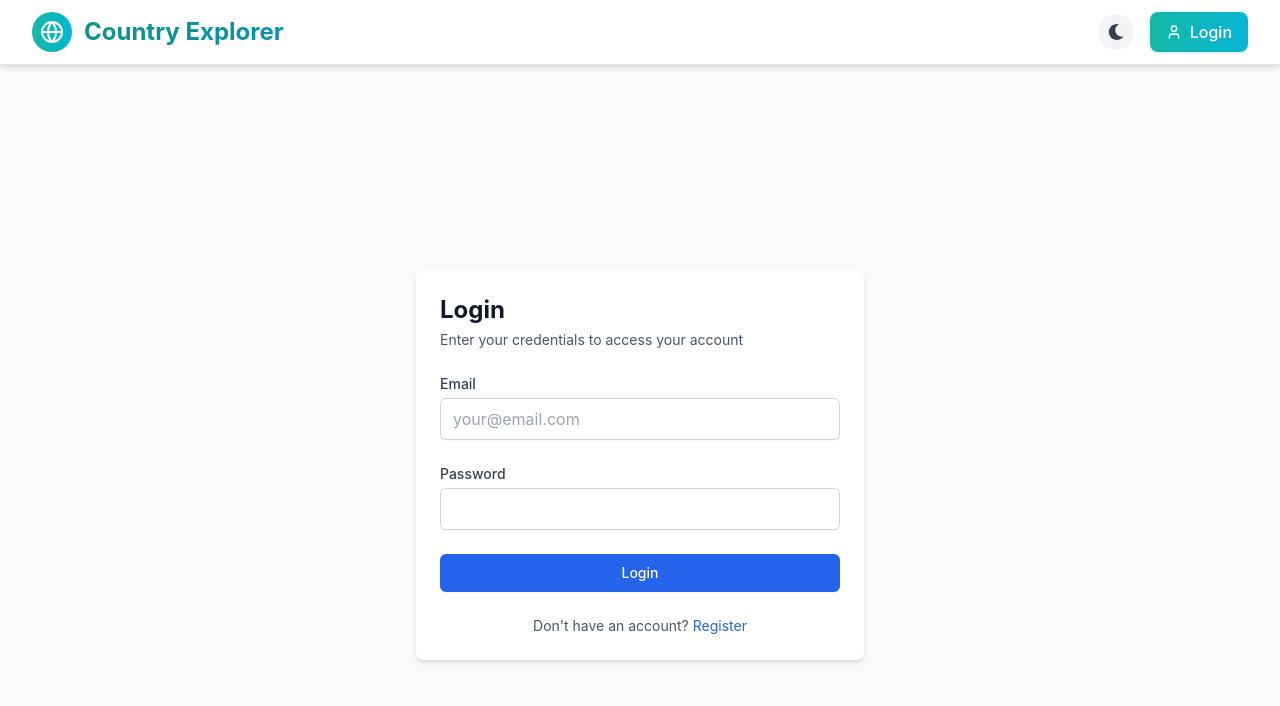
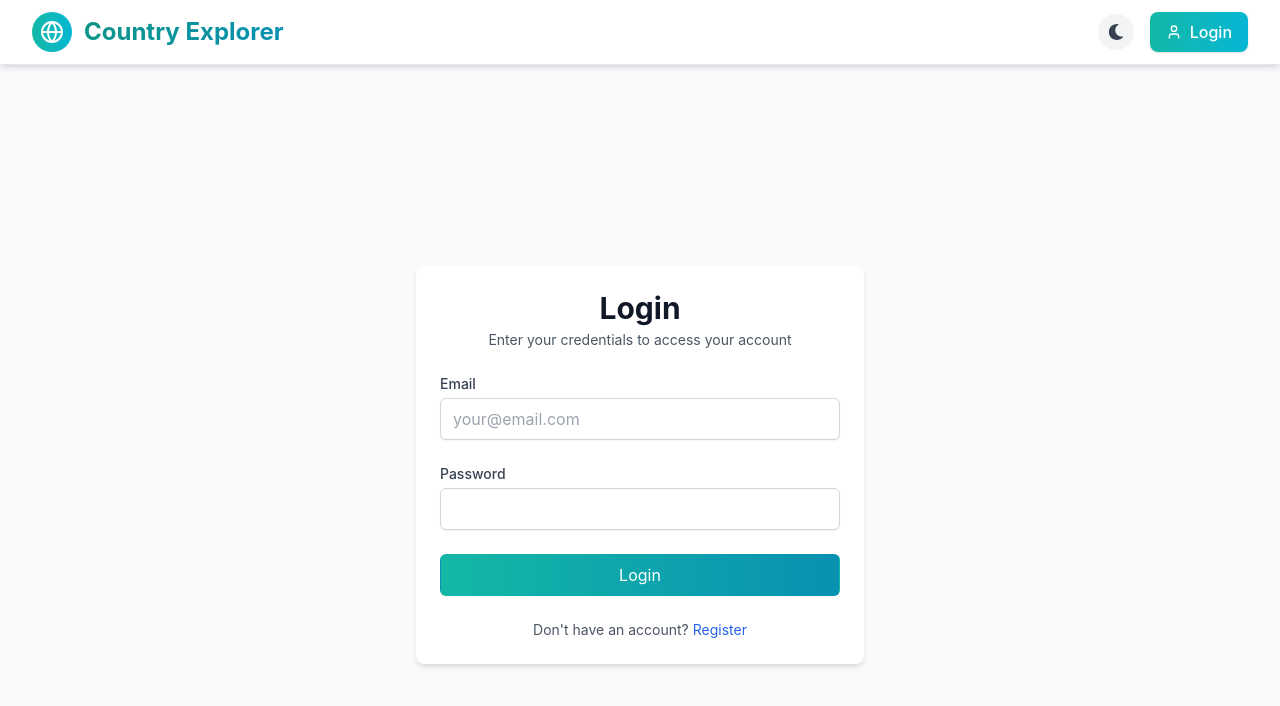
Before and after one commit to Yasindu07/countries-app-REST, a React (Create React App) app: page /login in a window 1280 px wide. Shown: the top 706 px of the page. Built offline with nearby package versions, Linux system fonts and the light colour scheme.

Commit message:
Enhance Login and Register

```diff
--- a/src/pages/Login.js
+++ b/src/pages/Login.js
@@ -24,14 +24,14 @@ function Login() {
   };
 
   return (
-    <div className="flex min-h-screen flex-col items-center justify-center p-4 bg-gray-50 dark:bg-gray-900">
+    <div className="flex min-h-screen flex-col items-center justify-center p-10 bg-gray-50 dark:bg-gray-900">
       <div className="w-full max-w-md bg-white dark:bg-gray-800 rounded-lg shadow-md overflow-hidden">
         <div className="p-6">
           <div className="mb-6">
-            <h2 className="text-2xl font-bold text-gray-900 dark:text-white">
+            <h2 className="text-3xl font-bold text-gray-900 dark:text-white text-center">
               Login
             </h2>
-            <p className="mt-1 text-sm text-gray-600 dark:text-gray-400">
+            <p className="mt-1 text-sm text-gray-600 dark:text-gray-400 text-center">
               Enter your credentials to access your account
             </p>
           </div>
@@ -78,9 +78,7 @@ function Login() {
               <button
                 type="submit"
                 disabled={loading}
-                className="w-full flex justify-center py-2 px-4 border border-transparent rounded-md shadow-sm text-sm font-medium text-white
-                bg-blue-600 hover:bg-blue-700 focus:outline-none focus:ring-2 focus:ring-offset-2 focus:ring-blue-500
-                disabled:opacity-50 disabled:cursor-not-allowed"
+                className="w-full flex justify-center py-2 px-4 border border-transparent rounded-md bg-gradient-to-r from-teal-500 to-cyan-600 text-white"
               >
                 {loading ? "Logging in..." : "Login"}
               </button>
--- a/src/pages/Register.js
+++ b/src/pages/Register.js
@@ -39,10 +39,10 @@ function Register() {
       <div className="w-full max-w-md bg-white dark:bg-gray-800 rounded-lg shadow-md overflow-hidden">
         <div className="p-6">
           <div className="mb-6">
-            <h2 className="text-2xl font-bold text-gray-900 dark:text-white">
+            <h2 className="text-3xl font-bold text-gray-900 dark:text-white text-center">
               Register
             </h2>
-            <p className="mt-1 text-sm text-gray-600 dark:text-gray-400">
+            <p className="mt-1 text-sm text-gray-600 dark:text-gray-400 text-center">
               Create a new account
             </p>
           </div>
@@ -128,9 +128,7 @@ function Register() {
               <button
                 type="submit"
                 disabled={loading}
-                className="w-full flex justify-center py-2 px-4 border border-transparent rounded-md shadow-sm text-sm font-medium text-white
-                bg-blue-600 hover:bg-blue-700 focus:outline-none focus:ring-2 focus:ring-offset-2 focus:ring-blue-500
-                disabled:opacity-50 disabled:cursor-not-allowed"
+                className="w-full flex justify-center py-2 px-4 border border-transparent rounded-md bg-gradient-to-r from-teal-500 to-cyan-600 text-white"
               >
                 {loading ? "Creating account..." : "Register"}
               </button>
```
